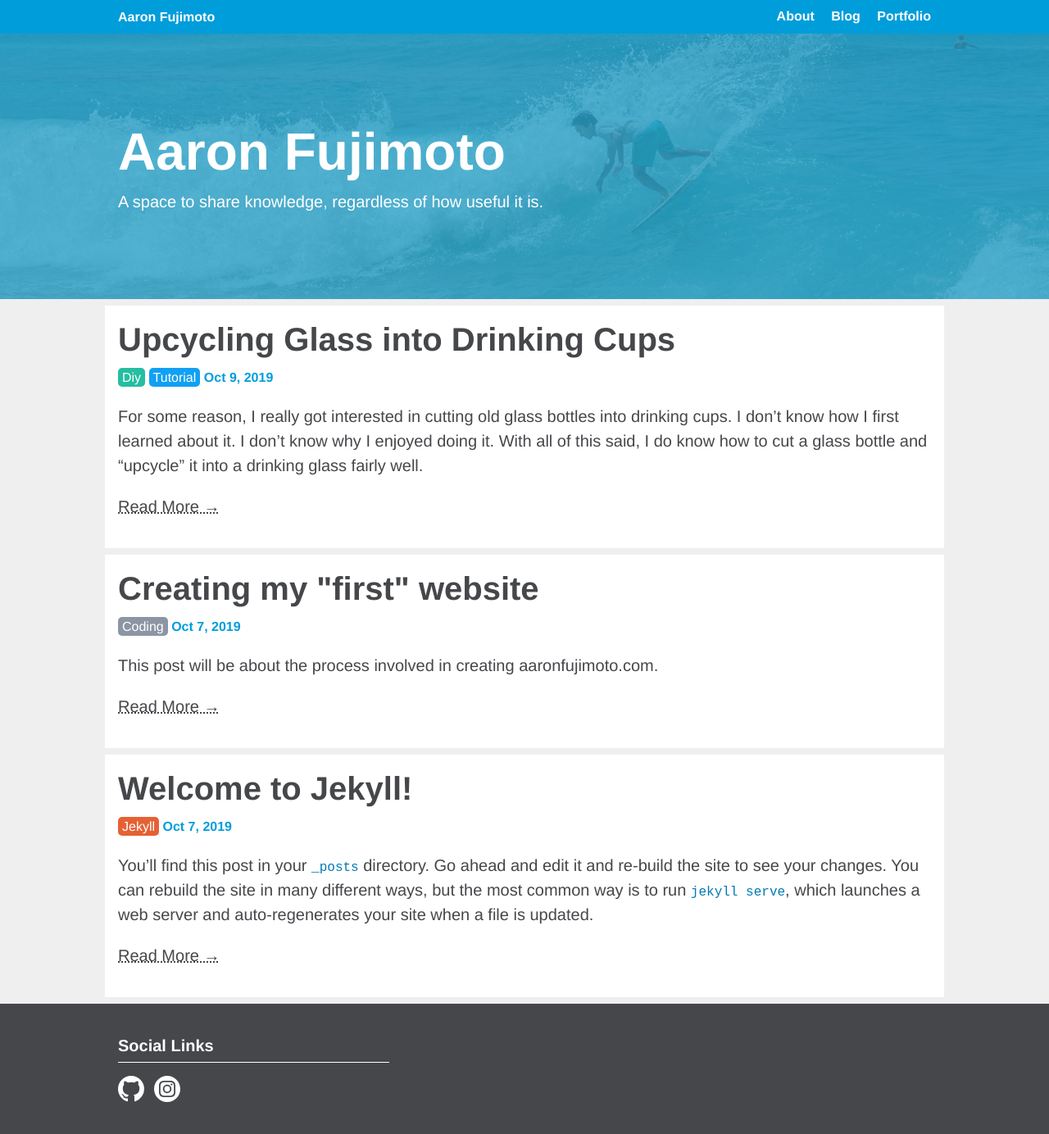
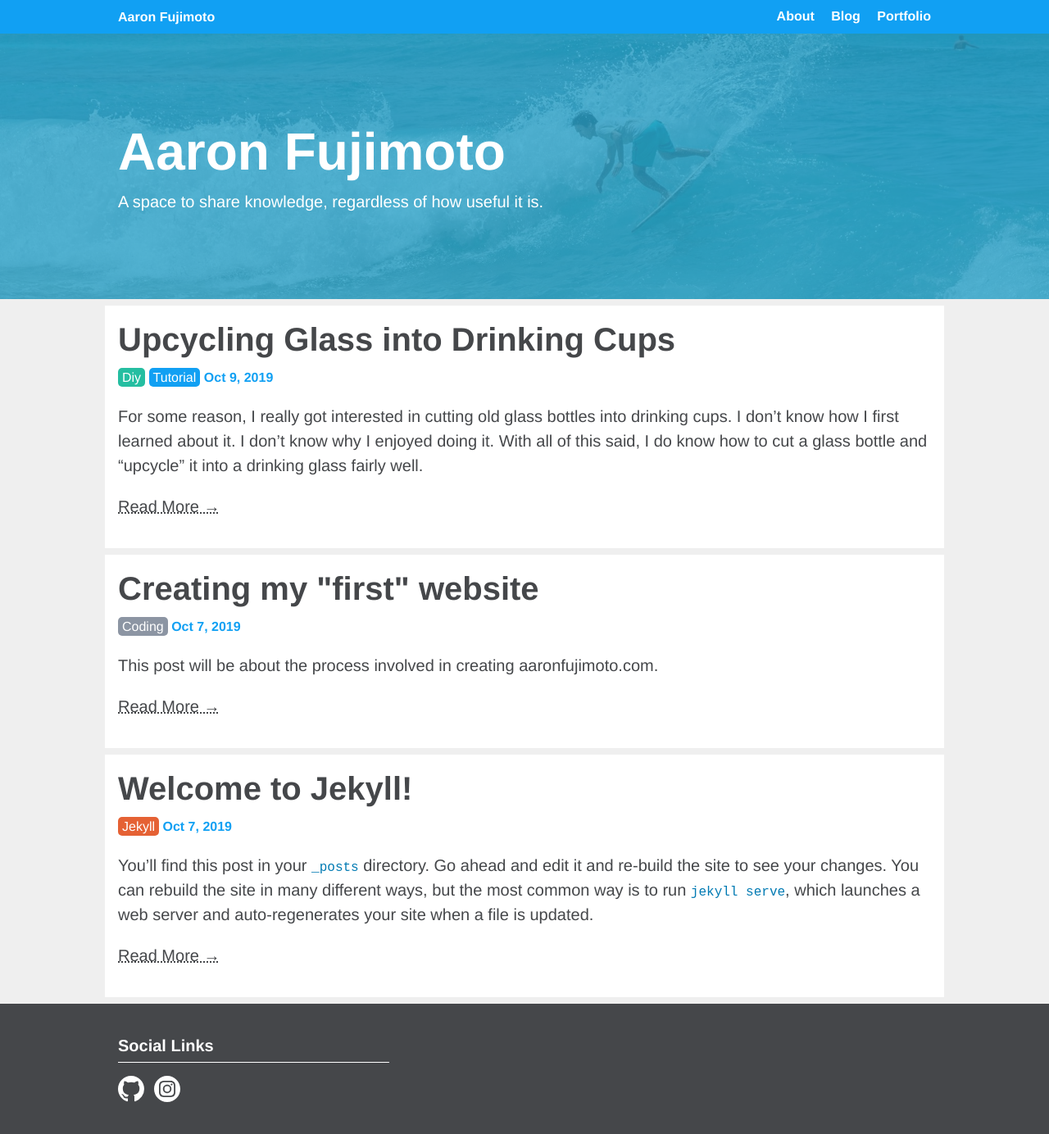
Before and after one commit to aaronfuj/aaronfuj.github.io, a Jekyll site: the page built from index.markdown, in a window 1280 px wide. Shown: the whole page at 82% size. Built offline with Jekyll 4.4.1, drawn with Linux system fonts in a browser that asks for light colours.

Commit message:
Updated blue to be consistent

```diff
--- a/_sass/_theme-blue.scss
+++ b/_sass/_theme-blue.scss
@@ -1,7 +1,13 @@
 // Blue theme
 
 // Color variables
-$blue: #009DDB;
+
+// Old blue
+// $blue: #009DDB;
+
+// matching blue from other variables
+$blue: #11A0F3;
+
 $blue-small: #007AB3;
 $gray: #45474A;
 $white: #fff;
```
